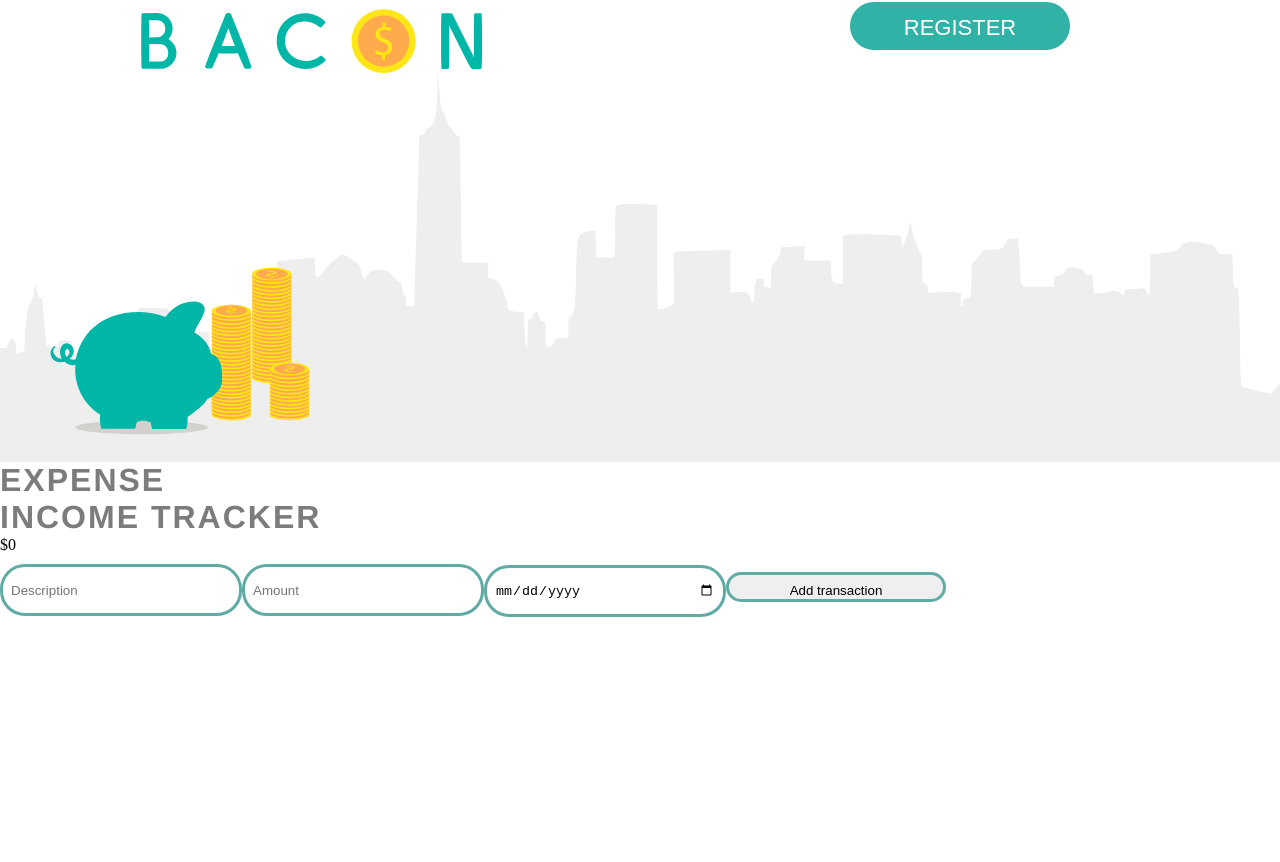
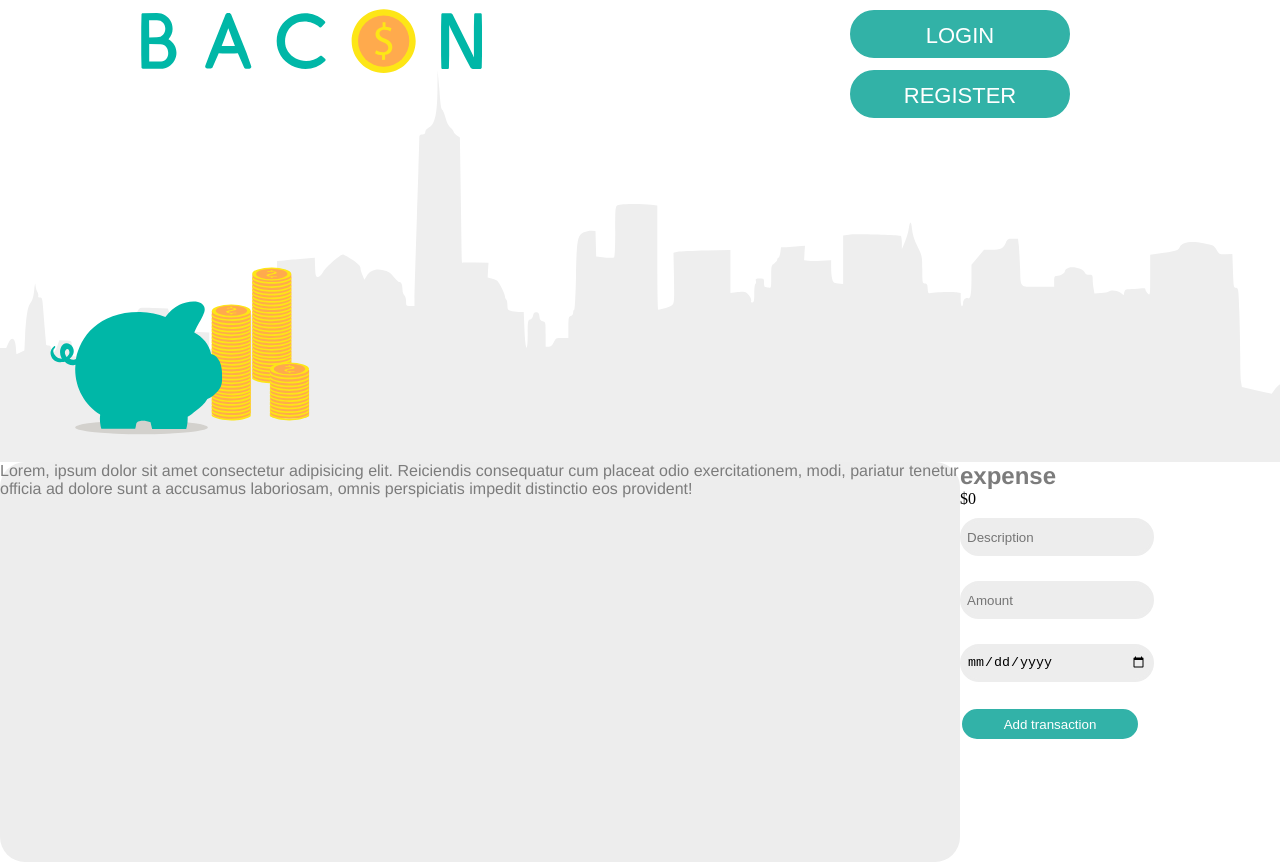
Before and after one commit to KateAnisha/bacon-frontend, a React (Create React App) app: page /expenses in a window 1280 px wide. Shown: the part 338-1200 px from the top of the page. Before the commit the page ends 970 px from the top, so only its background shows below. Built offline with nearby package versions, Linux system fonts and the light colour scheme.

Commit message:
futher styling to the transactions form

```diff
--- a/src/App.js
+++ b/src/App.js
@@ -8,7 +8,7 @@ import Welcome from './pages/Welcome';
 import Expenses from './pages/Expenses';
 import Register from './pages/Register';
 import NewCategory from './components/NewCategory';
-import './components/assets/css/style.css';
+// import './components/assets/css/style.css';
 // import appLogo from './components/assets/images/Logo-final.svg'
 
 
--- a/src/components/Header.js
+++ b/src/components/Header.js
@@ -3,7 +3,7 @@ import React from 'react';
 function Header({totalIncome}) {
     return (
         <header>
-            <h1>Income tracker</h1>
+            {/* <h1>Income tracker</h1> */}
             <div className="total-income">${totalIncome}</div>
         </header>
     )
--- a/src/components/TransactionForm.js
+++ b/src/components/TransactionForm.js
@@ -1,4 +1,6 @@
 import React, {useRef} from 'react';
+import '../components/assets/css/style.css';
+
 
 function TransactionForm({income, setIncome}) {
     const description = useRef(null);
@@ -23,11 +25,11 @@ function TransactionForm({income, setIncome}) {
     }
 
     return (
-        <form className="income-form" onSubmit={AddIncome}>
+        <form className="transaction-form" onSubmit={AddIncome}>
             <input type="text" name="transaction-description" id="transaction-description" placeholder="Description" ref={description}/>
             <input type="decimal" name="amount" id="amount" placeholder="Amount" ref={amount}/>
             <input type="date" name="date" id="date" placeholder="date" ref={date}/>
-            <input type="submit" value="Add transaction"/>
+            <input type="submit" value="Add transaction" id="submit-btn"/>
         </form>
 
     )
--- a/src/components/assets/css/main.css
+++ b/src/components/assets/css/main.css
@@ -13,7 +13,7 @@
     flex-direction: column;
 
 }
-input {
+.main-form > input {
     border-radius: 25px;
     border: 3px solid #60ACA5;
     height: 30px;
@@ -23,11 +23,11 @@ input {
 
 }
 
-::placeholder:focus{
+/* ::placeholder:focus{
     color: red;
-}
+} */
 
-input:focus {
+.main-form > input:focus {
     border-radius: 25px;
     border: 3px solid #707070;
 
--- a/src/components/assets/css/style.css
+++ b/src/components/assets/css/style.css
@@ -66,3 +66,51 @@ h1 {
     text-transform: uppercase;
     letter-spacing: 2px;
 }
+
+.transaction-form > input{
+    border-radius: 25px;
+    background-color: #EDEDED;
+    border: 3px solid #ededed;
+    height: 24px;
+    width: 180px;
+    margin: 10px 0 15px 0;
+    padding: 4px 4px;
+
+}
+::placeholder:focus{
+    /* color: red; */
+}
+
+.transaction-form > input[type=submit] {
+    color:#fff;
+    background-color: #32B2A8;
+    border: 0px;
+    cursor: pointer;
+    border: 2px solid;
+    height: 34px;
+
+}
+
+#submit-btn:hover {
+    color:#0c9186;
+    background-color: #fff;
+    border: 0px;
+    border: 2px solid #32B2A8;
+
+}
+input:focus {
+    border-radius: 25px;
+    border: 2px solid #32b2a7;
+
+}
+
+.content-wrapper {
+    display: grid;
+    grid-template-columns: 3fr 1fr;
+}
+
+.display-transactions {
+    background-color: #ededed;
+    border-radius: 25px;
+    height: 400px;
+}
--- a/src/pages/Expenses.js
+++ b/src/pages/Expenses.js
@@ -18,13 +18,23 @@ function Expenses() {
     }, [income]);
 
     return (
-        <div>
-        <h1>expense</h1>
-                <Header totalIncome={totalIncome} />
-                <TransactionForm income={income} setIncome={setIncome}/>
-                <ListTransactions income={income} setIncome={setIncome}/>
-                {/* <TransactionItem income={income} /> */}
-        </div>
+        <>
+            <div className="content-wrapper">
+                <div className="display-transactions">
+                    <p>
+                    Lorem, ipsum dolor sit amet consectetur adipisicing elit. Reiciendis consequatur cum placeat odio exercitationem, modi, pariatur tenetur officia ad dolore sunt a accusamus laboriosam, omnis perspiciatis impedit distinctio eos provident!
+                    </p>
+                </div>
+
+                <div className="transaction-form">
+                <h2>expense</h2>
+                        <Header totalIncome={totalIncome} />
+                        <TransactionForm income={income} setIncome={setIncome}/>
+                        <ListTransactions income={income} setIncome={setIncome}/>
+                        {/* <TransactionItem income={income} /> */}
+                </div>
+            </div>
+        </>
 
     )
 }
--- a/src/pages/Login.js
+++ b/src/pages/Login.js
@@ -1,4 +1,5 @@
 import {useState} from "react";
+import '../components/assets/css/main.css';
 
 
 export default function Login(props) {
@@ -15,13 +16,12 @@ export default function Login(props) {
         <>
             <h1>Login</h1>
             {errorMessage && <h4 style={{ color: "red" }}>{errorMessage}</h4>}
-            <form onSubmit={submit}>
-                <div>
-                    <input placeholder="Email" onChange={(e) => setEmail(e.target.value)} value={email} />
-                </div>
-                <div>
-                    <input placeholder="Password" type="password" onChange={(e) => setPassword(e.target.value)} value={password} />
-                </div>
+            <form onSubmit={submit} className="main-form">
+
+                <input placeholder="Email" onChange={(e) => setEmail(e.target.value)} value={email} />
+
+                <input placeholder="Password" type="password" onChange={(e) => setPassword(e.target.value)} value={password} />
+
                 <button type="submit">Login</button>
                 <p>Don't have an account? Register now</p>
             </form>
--- a/src/pages/Register.js
+++ b/src/pages/Register.js
@@ -28,6 +28,7 @@ export default class Registration extends Component {
     render() {
         return (
             <div>
+                <h1>Register</h1>
                 <form onSubmit={this.handleSubmit} className="main-form">
                     <input
                         type="email"
@@ -53,6 +54,7 @@ export default class Registration extends Component {
 
                     <button type="submit">Register</button>
                 </form>
+                <p>Already have an account? Login now</p>
             </div>
         )
     }
--- a/src/pages/Welcome.js
+++ b/src/pages/Welcome.js
@@ -1,6 +1,6 @@
 import React from 'react'
-import '../components/assets/css/style.css';
-import '../components/assets/css/main.css';
+// import '../components/assets/css/style.css';
+// import '../components/assets/css/main.css';
 // import { Link } from 'react-router-dom'
 import appLogo from '../components/assets/images/Logo-final.svg'
 // import cityBg from '../components/assets/city-bg.svg'
```
